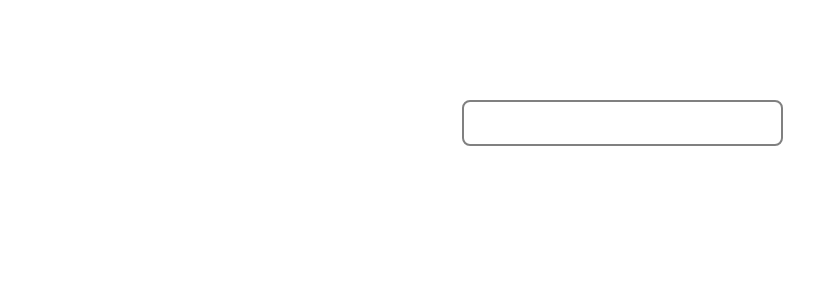
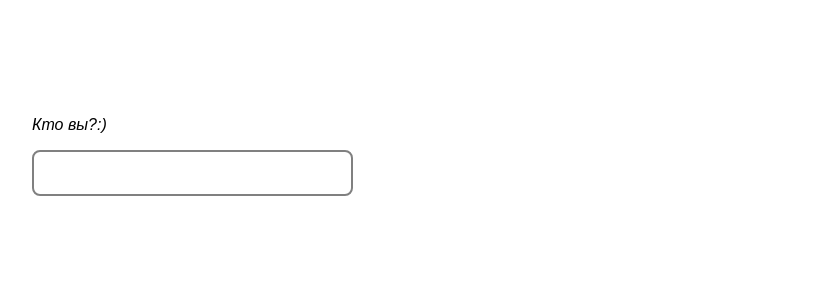
Before and after one commit to devmargooo/atomic_design, a React (Create React App) app: page / in a window 1280 px wide. Shown: the top 300 px of the page, without its empty margins (18-832 px from the left). Built offline with nearby package versions, Linux system fonts and the light colour scheme; the HTML template or start-up script is replaced by a standard one.

Commit message:
add molecules

```diff
--- a/src/App.css
+++ b/src/App.css
@@ -1,5 +1,4 @@
 .App {
   padding: 100px 50px;
-  text-align: center;
   font-family: sans-serif;
 }
--- a/src/App.tsx
+++ b/src/App.tsx
@@ -1,12 +1,12 @@
 import React from 'react';
 import './App.css';
-import {Input} from "./atoms/Input/Input";
+import {LabelledInput} from "./molecules/LabelledInput";
 
 function App() {
   const [name, setName] = React.useState<string>("");
   return (
     <div className="App">
-        <Input value={name} setValue={setName}/>
+        <LabelledInput value={name} setValue={setName} label="Кто вы?:)"/>
     </div>
   );
 }
--- a/src/atoms/Input/Input.tsx
+++ b/src/atoms/Input/Input.tsx
@@ -1,7 +1,7 @@
 import React, {ChangeEvent} from "react";
 import styles from "./Input.module.css";
 
-interface IInputProps {
+export interface IInputProps {
     value:string;
     setValue(newValue:string):void;
 }
--- /dev/null
+++ b/src/atoms/Input/index.ts
@@ -0,0 +1,2 @@
+export {Input} from "./Input";
+export type { IInputProps } from "./Input";
--- /dev/null
+++ b/src/molecules/LabelledInput/LabelledInput.module.css
@@ -0,0 +1,3 @@
+.label {
+    font-style: italic;
+}
--- /dev/null
+++ b/src/molecules/LabelledInput/LabelledInput.tsx
@@ -0,0 +1,14 @@
+import React from "react";
+import styles from "./LabelledInput.module.css";
+import {IInputProps, Input} from "../../atoms/Input";
+
+export interface ILabbeledInputProps extends IInputProps{
+    label:string;
+}
+
+export const LabelledInput:React.FC<ILabbeledInputProps> = ({value, setValue, label}:ILabbeledInputProps) => (
+    <div>
+        <p className={styles.label}>{label}</p>
+        <Input value={value} setValue={setValue}/>
+    </div>
+)
--- /dev/null
+++ b/src/molecules/LabelledInput/index.ts
@@ -0,0 +1,2 @@
+export {LabelledInput} from "./LabelledInput";
+export type { ILabbeledInputProps } from "./LabelledInput";
```
Also changed, not shown: src/organisms/FormBody/FormBody.module.css (added), src/organisms/FormBody/FormBody.tsx (added), src/organisms/FormBody/index.ts (added), 1 other file (tests, documents, lock files or other folders).
